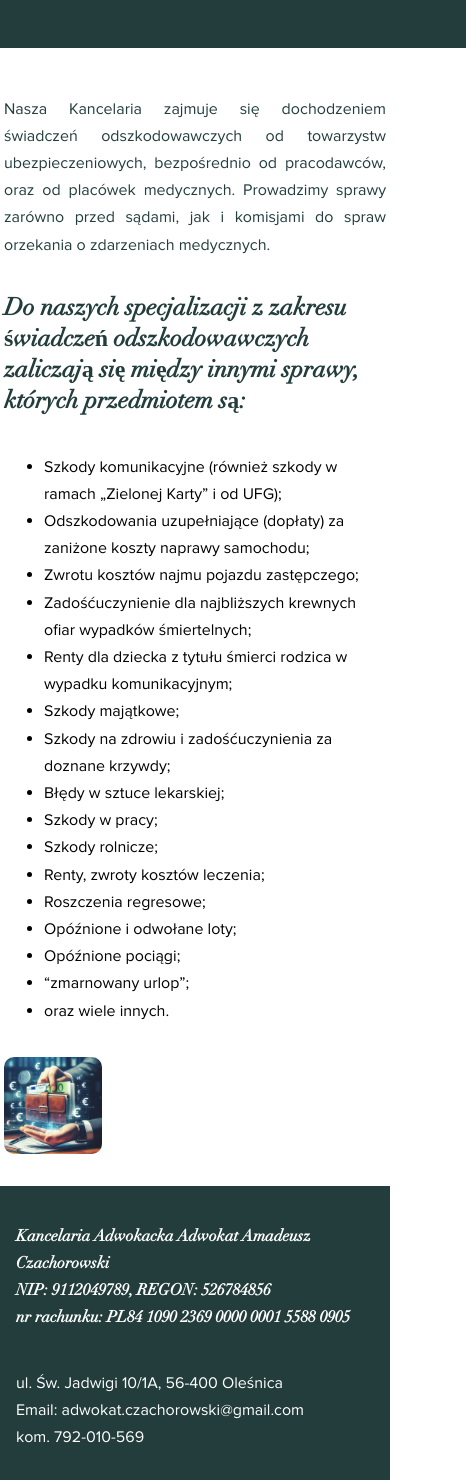
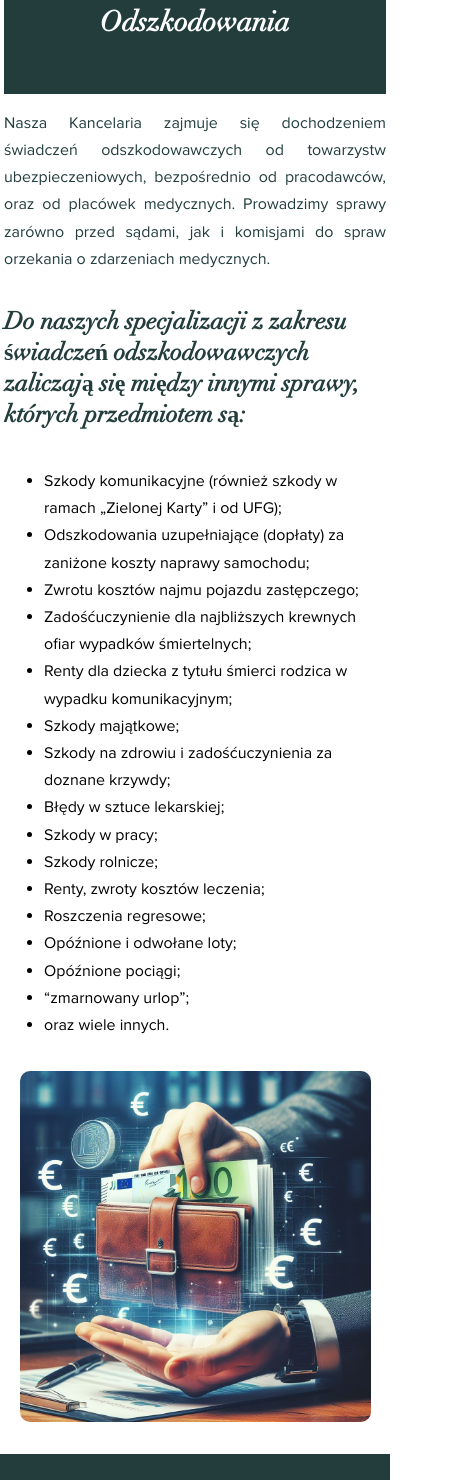
Before and after one commit to GC-Configit/website, an Astro site: page /odszkodowania in a window 390 px wide. Shown: the part 89-1569 px from the top of the page, 466 px wide, since content can reach past the window. Built offline with nearby package versions, Linux system fonts and the light colour scheme; Astro itself is replaced by a stand-in of ours.

Commit message:
Mobile views final, service views unification

```diff
--- a/src/components/BoxedIcon.astro
+++ b/src/components/BoxedIcon.astro
@@ -17,9 +17,7 @@
   {
     href && (
       <div class="href f-row center">
-        <button class="button-46" role="button">
-            <a href={href}>więcej</a>
-        </button>
+            <a class="button-46" href={href}>więcej</a>
       </div>
     )
   }
--- /dev/null
+++ b/src/components/ServiceDescription.astro
@@ -0,0 +1,71 @@
+---
+import Title from "./Title.astro";
+
+interface Props {
+  title?: string;
+  imgSrc?: string;
+  alt?: string;
+}
+
+const { title, imgSrc, alt } = Astro.props;
+---
+
+<div class="service-description-container">
+  {title && <Title>{title}</Title>}
+  <div class="main-container f-row">
+    <div class="text-holder f-column">
+      <slot />
+    </div>
+    {
+      imgSrc && (
+        <div class="image-holder">
+          <img src={imgSrc} alt={alt} />
+        </div>
+      )
+    }
+  </div>
+</div>
+
+<style>
+  main {
+    flex-direction: column;
+
+    & > h1 {
+      display: flex;
+      justify-content: center;
+      flex-basis: 100%;
+    }
+  }
+  .main-container {
+    flex: 1 1 100%;
+    gap: 1rem;
+
+    & > * {
+      display: flex;
+      /* flex-grow: 1; */
+    }
+
+    & .image-holder > img {
+      height: 25vw;
+      width: auto;
+      border-radius: 10px;
+    }
+  }
+
+  @media screen and (max-width: 768px) {
+    .main-container {
+      & .image-holder > img {
+        height: auto;
+        max-width: 90vw;
+        border-radius: 10px;
+      }
+
+      .image-holder {
+        display: flex;
+        flex-grow: 1;
+        align-items: center;
+        justify-content: center;
+      }
+    }
+  }
+</style>
--- a/src/components/Title.astro
+++ b/src/components/Title.astro
@@ -16,4 +16,11 @@
   h1 {
     color: #fff;
   }
+
+  @media screen and (max-width: 768px){
+    .title-holder {
+      margin: 0;
+    }
+
+  }
 </style>
--- a/src/layouts/Layout.astro
+++ b/src/layouts/Layout.astro
@@ -59,6 +59,14 @@
     padding-bottom: 3rem;
   }
 
+  @media screen and (max-width: 768px){
+    body {
+      /* fix white empty space after footer in mobile */
+      padding-bottom: 0rem;
+    }
+
+  }
+
   @font-face {
     font-family: "Proxima Nova";
     src: url("/fonts/proximanova_regular.ttf") format('truetype');
@@ -82,6 +90,18 @@
   @media screen and (max-width: 768px) {
     h1 {
       font-size: 1.75em;
+      word-break: keep-all;
+      max-width: 100vw;
+    }
+
+    h2 {
+      font-size: 1.5em;
+      word-break: keep-all;
+      max-width: 100vw;
+    }
+
+    h3 {
+      font-size: 1.25em;
       word-break: keep-all;
       max-width: 100vw;
     }
--- a/src/pages/egzekucja-i-windykacja.astro
+++ b/src/pages/egzekucja-i-windykacja.astro
@@ -1,62 +1,37 @@
 ---
-import Title from "../components/Title.astro";
+import ServiceDescription from "../components/ServiceDescription.astro";
 import Layout from "../layouts/Layout.astro";
 ---
 
 <Layout title="Welcome to Astro.">
   <main>
-    <Title>Egzekucja i windykacja</Title>
-    <div class="main-container f-row">
-      <div class="text-holder f-column">
+    <ServiceDescription
+      title="Egzekucja i windykacja"
+      imgSrc="/images/prawo-karne.jpg"
+      alt="prawo karne"
+    >
       <p>
-          Kancelaria adwokacka
-          specjalizująca się w egzekucji i windykacji oferuje kompleksowe usługi
-          prawne związane z odzyskiwaniem należności. Jej głównym celem jest
-          skuteczne prowadzenie postępowań egzekucyjnych, zarówno sądowych, jak
-          i komorniczych, w celu odzyskania długów dla swoich klientów.
-          Kancelaria adwokacka doradza swoim klientom w zakresie strategii
-          egzekucyjnej, analizuje dokumentację i reprezentuje ich interesy przed
-          sądami i organami egzekucyjnymi.
+        Kancelaria adwokacka specjalizująca się w egzekucji i windykacji oferuje
+        kompleksowe usługi prawne związane z odzyskiwaniem należności. Jej
+        głównym celem jest skuteczne prowadzenie postępowań egzekucyjnych,
+        zarówno sądowych, jak i komorniczych, w celu odzyskania długów dla
+        swoich klientów. Kancelaria adwokacka doradza swoim klientom w zakresie
+        strategii egzekucyjnej, analizuje dokumentację i reprezentuje ich
+        interesy przed sądami i organami egzekucyjnymi.
       </p>
 
-		<h3>Do naszych specjalizacji z zakresu egzekucji i windykacji należy m. in.:</h3>
+      <h3>
+        Do naszych specjalizacji z zakresu egzekucji i windykacji należy m. in.:
+      </h3>
       <ul>
         <li>Kompleksowe zastępstwo w postępowaniu egzekucyjnym</li>
-			<li>Odzyskiwanie długów od dłużnika pozostającym w związku małżeńskim</li>
+        <li>
+          Odzyskiwanie długów od dłużnika pozostającym w związku małżeńskim
+        </li>
         <li>Ściąganie należności przeciwko członkom zarządu spółki z .o.o.</li>
         <li>Skarga pauliańska</li>
         <li>Zabezpieczanie wierzytelności</li>
       </ul>
-      </div>
-      <div class="image-holder">
-        <img src="/images/prawo-karne.jpg" alt="prawo karne" />
-      </div>
-    </div>
+    </ServiceDescription>
   </main>
-  <style>
-    main {
-      flex-direction: column;
-
-      & > h1 {
-        display: flex;
-        justify-content: center;
-        flex-basis: 100%;
-      }
-    }
-    .main-container {
-      flex: 1 1 100%;
-      gap: 1rem;
-
-      & > * {
-        display: flex;
-        /* flex-grow: 1; */
-      }
-
-      & .image-holder > img {
-        height: 25vw;
-        width: auto;
-        border-radius: 10px;
-      }
-    }
-  </style>
 </Layout>
--- a/src/pages/odszkodowania.astro
+++ b/src/pages/odszkodowania.astro
@@ -1,24 +1,38 @@
 ---
-import Title from '../components/Title.astro';
-import Layout from '../layouts/Layout.astro';
+import ServiceDescription from "../components/ServiceDescription.astro";
+import Layout from "../layouts/Layout.astro";
 ---
 
 <Layout title="Welcome to Astro.">
   <main>
-		<Title>Odszkodowania</Title>
-        <div class="main-container f-row">
-			<div class="text-holder f-column">
-				<p>Nasza Kancelaria zajmuje się dochodzeniem świadczeń odszkodowawczych od towarzystw
-					ubezpieczeniowych, bezpośrednio od pracodawców, oraz od placówek medycznych. Prowadzimy sprawy zarówno
-					przed sądami, jak i komisjami do spraw orzekania o zdarzeniach medycznych.</p>
-				<h2>Do naszych specjalizacji z zakresu świadczeń odszkodowawczych zaliczają się
-					między innymi sprawy, których przedmiotem są:</h2>
+    <ServiceDescription title="Odszkodowania" imgSrc="/images/odszkodowania.jpg" alt="prawo karne">
+		<p>
+			Nasza Kancelaria zajmuje się dochodzeniem świadczeń odszkodowawczych
+			od towarzystw ubezpieczeniowych, bezpośrednio od pracodawców, oraz od
+			placówek medycznych. Prowadzimy sprawy zarówno przed sądami, jak i
+			komisjami do spraw orzekania o zdarzeniach medycznych.
+		  </p>
+		  <h2>
+			Do naszych specjalizacji z zakresu świadczeń odszkodowawczych
+			zaliczają się między innymi sprawy, których przedmiotem są:
+		  </h2>
 		  <ul>
-						<li>Szkody komunikacyjne (również szkody w ramach „Zielonej Karty” i od UFG);</li>
-						<li>Odszkodowania uzupełniające (dopłaty) za zaniżone koszty naprawy samochodu;</li>
+			<li>
+			  Szkody komunikacyjne (również szkody w ramach „Zielonej Karty” i od
+			  UFG);
+			</li>
+			<li>
+			  Odszkodowania uzupełniające (dopłaty) za zaniżone koszty naprawy
+			  samochodu;
+			</li>
 			<li>Zwrotu kosztów najmu pojazdu zastępczego;</li>
-						<li>Zadośćuczynienie dla najbliższych krewnych ofiar wypadków śmiertelnych;</li>
-						<li>Renty dla dziecka z tytułu śmierci rodzica w wypadku komunikacyjnym;</li>
+			<li>
+			  Zadośćuczynienie dla najbliższych krewnych ofiar wypadków
+			  śmiertelnych;
+			</li>
+			<li>
+			  Renty dla dziecka z tytułu śmierci rodzica w wypadku komunikacyjnym;
+			</li>
 			<li>Szkody majątkowe;</li>
 			<li>Szkody na zdrowiu i zadośćuczynienia za doznane krzywdy;</li>
 			<li>Błędy w sztuce lekarskiej;</li>
@@ -31,38 +45,6 @@
 			<li>“zmarnowany urlop”;</li>
 			<li>oraz wiele innych.</li>
 		  </ul>
-			</div>
-			<div class="image-holder">
-				<img src="/images/odszkodowania.jpg" alt="prawo karne" />
-			</div>
-		</div>
+	</ServiceDescription>
   </main>
-	<style>
-		main{
-			flex-direction: column;
-
-			& > h1 {
-				display: flex;
-				justify-content: center;
-				flex-basis: 100%;
-
-			}
-
-		}
-		.main-container{
-			flex: 1 1 100%;
-			gap: 1rem;
-
-			& > * {
-				display: flex;
-				/* flex-grow: 1; */
-			}
-
-			& .image-holder > img {
-				height: 25vw;
-				width: auto;
-                                border-radius: 10px;
-			}
-		}
-	</style>
 </Layout>
--- a/src/pages/pomoc-frankowiczom.astro
+++ b/src/pages/pomoc-frankowiczom.astro
@@ -1,13 +1,11 @@
 ---
-import Title from "../components/Title.astro";
+import ServiceDescription from "../components/ServiceDescription.astro";
 import Layout from "../layouts/Layout.astro";
 ---
 
 <Layout title="Welcome to Astro.">
   <main>
-    <Title>Pomoc frankowiczom</Title>
-    <div class="main-container f-row">
-      <div class="text-holder f-column">
+    <ServiceDescription title="Pomoc frankowiczom" imgSrc="/images/prawo-karne.jpg" alt="prawo karne">
         <p>
             Problematyka kredytów frankowych dotykająca kredytobiorców sprowadza
             się przede wszystkim do podjęcia decyzji co do tego tego, czy wystąpić
@@ -20,7 +18,7 @@
             krajowego i unijnego.
           </p>
 
-        <h3>Pomoc frankowiczom świadczona przez Kancelarię obejmuje m.in.</h3>
+          <h2>Pomoc frankowiczom świadczona przez Kancelarię obejmuje m.in.</h2>
           <ul>
             <li>porady i opinie prawne</li>
             <li>
@@ -34,36 +32,6 @@
             <li>pomoc prawną przy dokonaniu rozliczenia z bankiem (w wyniku dokonanej nadpłaty)</li>
             <li>pomoc prawną w zakresie wykreślenia hipoteki i postępowania wieczystoksięgowego</li>
           </ul>
-      </div>
-      <div class="image-holder">
-        <img src="/images/prawo-karne.jpg" alt="prawo karne" />
-      </div>
-    </div>
+    </ServiceDescription>
   </main>
-  <style>
-    main {
-      flex-direction: column;
-
-      & > h1 {
-        display: flex;
-        justify-content: center;
-        flex-basis: 100%;
-      }
-    }
-    .main-container {
-      flex: 1 1 100%;
-      gap: 1rem;
-
-      & > * {
-        display: flex;
-        /* flex-grow: 1; */
-      }
-
-      & .image-holder > img {
-        height: 25vw;
-        width: auto;
-        border-radius: 10px;
-      }
-    }
-  </style>
 </Layout>
--- a/src/pages/prawo-cywilne.astro
+++ b/src/pages/prawo-cywilne.astro
@@ -1,13 +1,11 @@
 ---
-import Title from "../components/Title.astro";
+import ServiceDescription from "../components/ServiceDescription.astro";
 import Layout from "../layouts/Layout.astro";
 ---
 
 <Layout title="Welcome to Astro.">
   <main>
-    <Title>Prawo Cywilne</Title>
-    <div class="main-container f-row">
-      <div class="text-holder f-column">
+    <ServiceDescription title="Prawo cywilne" imgSrc="/images/prawo-cywilne.jpg" alt="prawo karne">
       <p>
         Kancelaria specjalizuje się w szeroko pojmowanym obszarze prawa
         cywilnego. Reprezentujemy interesy naszych klientów począwszy od
@@ -51,35 +49,6 @@
         <li>Stwierdzenie zgonu;</li>
         <li>Postępowanie egzekucyjne.</li>
       </ul>
-      </div>
-      <div class="image-holder">
-        <img src="/images/prawo-cywilne.jpg" alt="prawo karne" />
-      </div>
-    </div>
+    </ServiceDescription>
   </main>
-  <style>
-    main {
-      flex-direction: column;
-
-      & > h1 {
-        display: flex;
-        justify-content: center;
-        flex-basis: 100%;
-      }
-    }
-    .main-container {
-      flex: 1 1 100%;
-      gap: 1rem;
-
-      & > * {
-        display: flex;
-      }
-
-      & .image-holder > img {
-        height: 25vw;
-        width: auto;
-        border-radius: 10px;
-      }
-    }
-  </style>
 </Layout>
--- a/src/pages/prawo-karne-i-wykroczenia.astro
+++ b/src/pages/prawo-karne-i-wykroczenia.astro
@@ -1,83 +1,85 @@
 ---
-import Title from '../components/Title.astro';
-import Layout from '../layouts/Layout.astro';
+import ServiceDescription from "../components/ServiceDescription.astro";
+import Layout from "../layouts/Layout.astro";
 ---
 
 <Layout title="Welcome to Astro.">
   <main>
-		<Title>Prawo karne i wykroczenia</Title>
-        <div class="main-container f-row">
-			<div class="text-holder f-column">
-				<p>Kancelaria specjalizuje się w szeroko pojmowanym obszarze prawa karnego. Prowadzimy sprawy karne związane
-					zarówno z obroną interesów oskarżonego jak i pokrzywdzonego. Oferujemy pomoc prawną na każdym etapie
-					postępowania, od chwili zatrzymania poprzez etap postępowania przed Sądami I i II instancji. Pomoc prawna
-					świadczona jest w ramach wszelkich przewidzianych kodeksem karnym przestępstw i wykroczeń przewidzianych
-					w kodeksie wykroczeń.</p>
-				<h2>Z nami możesz liczyć na kompleksową obsługę m.in. w zakresie </h2>
+	<ServiceDescription title="Prawo karne i wykroczenia" imgSrc="/images/prawo-karne.jpg" alt="prawo karne">
+		<p>
+			Kancelaria specjalizuje się w szeroko pojmowanym obszarze prawa
+			karnego. Prowadzimy sprawy karne związane zarówno z obroną interesów
+			oskarżonego jak i pokrzywdzonego. Oferujemy pomoc prawną na każdym
+			etapie postępowania, od chwili zatrzymania poprzez etap postępowania
+			przed Sądami I i II instancji. Pomoc prawna świadczona jest w ramach
+			wszelkich przewidzianych kodeksem karnym przestępstw i wykroczeń
+			przewidzianych w kodeksie wykroczeń.
+		  </p>
+		  <h2>Z nami możesz liczyć na kompleksową obsługę m.in. w zakresie</h2>
 		  <ul>
-						<li>Obrony oskarżonych na etapie postępowania przygotowawczego i sądowego (począwszy od zatrzymania osoby, udziale w przesłuchaniach, posiedzeniach aresztowych, do obrony przed Sądem i prawomocnego zakończenia sprawy);</li>
+			<li>
+			  Obrony oskarżonych na etapie postępowania przygotowawczego i
+			  sądowego (począwszy od zatrzymania osoby, udziale w przesłuchaniach,
+			  posiedzeniach aresztowych, do obrony przed Sądem i prawomocnego
+			  zakończenia sprawy);
+			</li>
 			<li>Sporządzania sprzeciwów od wyroków nakazowych;</li>
-						<li>Sporządzania zawiadomień o możliwości popełnienia przestępstwa;</li>
+			<li>
+			  Sporządzania zawiadomień o możliwości popełnienia przestępstwa;
+			</li>
 			<li>Sporządzania prywatnych i subsydiarnych aktów oskarżenia;</li>
-						<li>Sporządzania zażaleń, apelacji, kasacji, wniosków o wznowienie postępowania;</li>
-						<li>Reprezentowanie pokrzywdzonych, oskarżycieli posiłkowych oraz powodów cywilnych;</li>
+			<li>
+			  Sporządzania zażaleń, apelacji, kasacji, wniosków o wznowienie
+			  postępowania;
+			</li>
+			<li>
+			  Reprezentowanie pokrzywdzonych, oskarżycieli posiłkowych oraz
+			  powodów cywilnych;
+			</li>
 			<li>Reprezentowanie skazanego na etapie wykonania kary;</li>
 			<li>Porady prawne dotyczące prawa karnego.</li>
 		  </ul>
-				<h2>Do naszych specjalizacji z prawa karnego zaliczają się między innymi sprawy, których przedmiotem są:</h2>
+		  <h2>
+			Do naszych specjalizacji z prawa karnego zaliczają się między innymi
+			sprawy, których przedmiotem są:
+		  </h2>
 		  <ul>
 			<li>przestępstwa związane z posiadaniem lub obrotem narkotykami;</li>
-					<li>Przestępstwa związane z prowadzeniem pojazdu pod wpływem alkoholu lub narkotyków;</li>
-					<li>przestępstwa przeciwko porządkowi publicznemu i przestępczości zorganizowanej (udział w zorganizowanej grupie przestępczej);</li>
-					<li>przestępstwa przeciwko zdrowiu i życiu (spowodowania ciężkiego, średniego lub lekkiego uszczerbku na zdrowiu, bójki, pobicia, zabójstwa);</li>
+			<li>
+			  Przestępstwa związane z prowadzeniem pojazdu pod wpływem alkoholu
+			  lub narkotyków;
+			</li>
+			<li>
+			  przestępstwa przeciwko porządkowi publicznemu i przestępczości
+			  zorganizowanej (udział w zorganizowanej grupie przestępczej);
+			</li>
+			<li>
+			  przestępstwa przeciwko zdrowiu i życiu (spowodowania ciężkiego,
+			  średniego lub lekkiego uszczerbku na zdrowiu, bójki, pobicia,
+			  zabójstwa);
+			</li>
 			<li>Oszustwa;</li>
 			<li>Nękanie;</li>
 			<li>Zniewaga;</li>
 			<li>Naruszenie nietykalności cielesnej;</li>
 			<li>Przestępstwa ścigane z oskarżenia prywatnego;</li>
-					<li>Sprawy osób niesłusznie skazanych lub tymczasowo aresztowanych;</li>
+			<li>
+			  Sprawy osób niesłusznie skazanych lub tymczasowo aresztowanych;
+			</li>
 			<li>postępowania wykonawcze, w tym wnioski o:</li>
 			<ul>
-						<li>udzielenie zgody na odbywanie kary w systemie dozoru elektronicznego,</li>
+			  <li>
+				udzielenie zgody na odbywanie kary w systemie dozoru
+				elektronicznego,
+			  </li>
 			  <li>odroczenie odbywania kary pozbawienia wolności,</li>
 			  <li>udzielenie przerwy w odbywaniu kary pozbawienia wolności,</li>
-						<li>warunkowe przedterminowe zwolnienie z odbycia reszty kary pozbawienia wolności,</li>
+			  <li>
+				warunkowe przedterminowe zwolnienie z odbycia reszty kary
+				pozbawienia wolności,
+			  </li>
 			</ul>
 		  </ul>
-			</div>
-			<div class="image-holder">
-				<img src="/images/prawo-karne.jpg" alt="prawo karne" />
-			</div>
-		</div>
+	</ServiceDescription>
   </main>
-	<style>
-		main{
-			flex-direction: column;
-
-			& > h1 {
-				display: flex;
-				justify-content: center;
-				flex-basis: 100%;
-
-			}
-
-		}
-		.main-container{
-			flex: 1 1 100%;
-			gap: 1rem;
-
-			& > * {
-				display: flex;
-				/* flex-grow: 1; */
-			}
-
-			& .image-holder > img {
-				height: 25vw;
-				width: auto;
-                                border-radius: 10px;
-			}
-		}
-
-
-	</style>
 </Layout>
--- a/src/pages/prawo-rodzinne.astro
+++ b/src/pages/prawo-rodzinne.astro
@@ -1,13 +1,11 @@
 ---
-import Title from '../components/Title.astro';
+import ServiceDescription from '../components/ServiceDescription.astro';
 import Layout from '../layouts/Layout.astro';
 ---
 
 <Layout title="Welcome to Astro.">
 	<main>
-		<Title>Prawo Rodzinne</Title>
-        <div class="main-container f-row">
-			<div class="text-holder f-column">
+		<ServiceDescription title="Prawo rodzinne" imgSrc="/images/sad-rodzinny.jpg" alt="prawo karne">
 			<p>Kancelaria posiada duże doświadczenie z zakresu prawa rodzinnego zdobyte w licznych postępowaniach
 				zawisłych przed sądami powszechnymi. Reprezentujemy naszych w ramach rozmów przedsądowych, czy w
 				postępowaniach mediacyjnych.</p>
@@ -25,39 +23,6 @@
 					<li>Rozdzielność majątkowa;</li>
 					<li>Ustalenie ojcostwa;</li>
 					<li>Zaprzeczenie ojcostwa.</li>
-					</ul>
-			</div>
-			<div class="image-holder">
-				<img src="/images/sad-rodzinny.jpg" alt="prawo karne" />
-			</div>
-		</div>
+				</ul></ServiceDescription>
 	</main>
-	<style>
-		main{
-			flex-direction: column;
-
-			& > h1 {
-				display: flex;
-				justify-content: center;
-				flex-basis: 100%;
-
-			}
-
-		}
-		.main-container{
-			flex: 1 1 100%;
-			gap: 1rem;
-
-			& > * {
-				display: flex;
-				/* flex-grow: 1; */
-			}
-
-			& .image-holder > img {
-				height: 25vw;
-				width: auto;
-                                border-radius: 10px;
-			}
-		}
-	</style>
 </Layout>
```
Also changed, not shown: src/components/Navbar.astro (+13 -4 lines), src/pages/index.astro (+9 -5 lines). Lines whose indentation alone changed are shown as unchanged.
